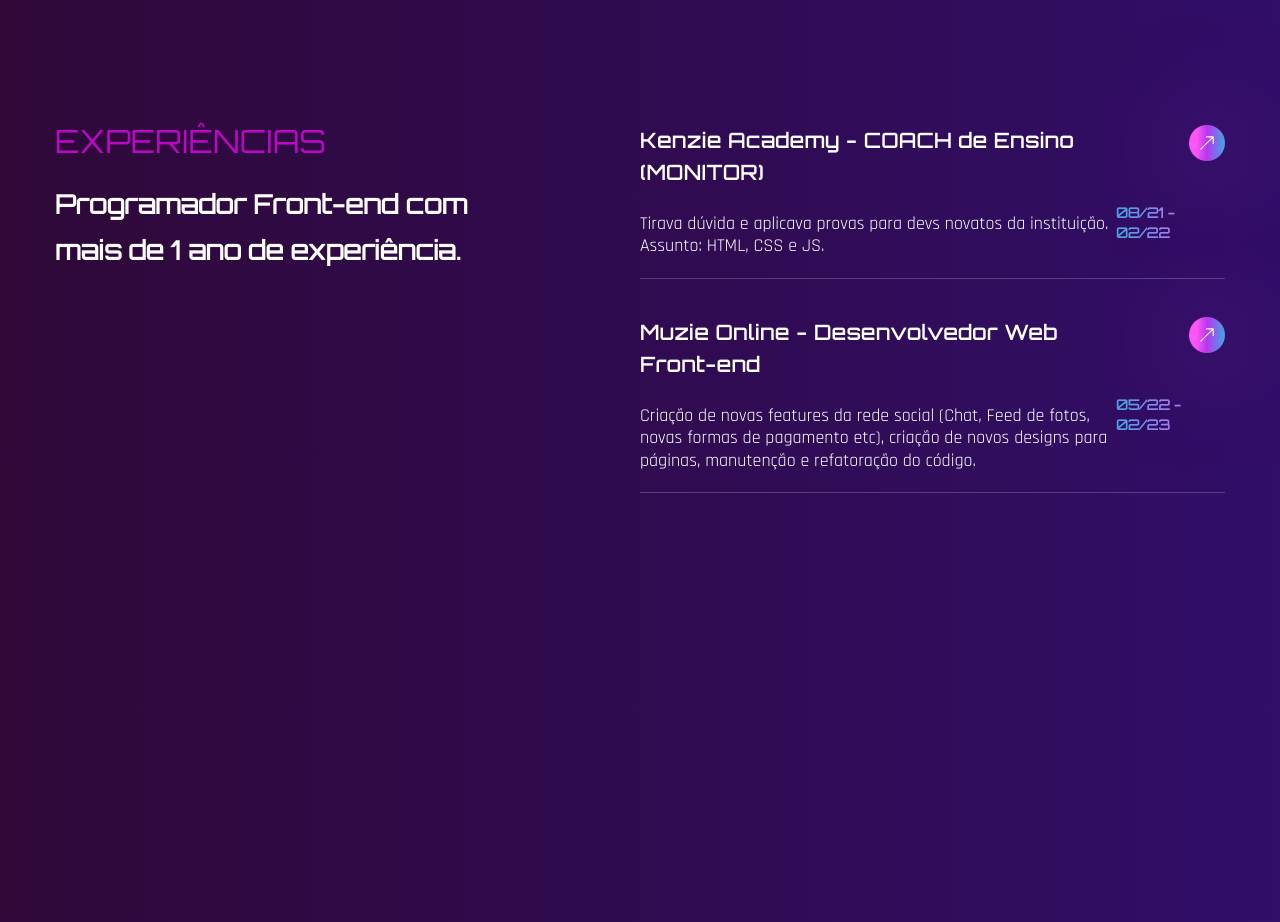
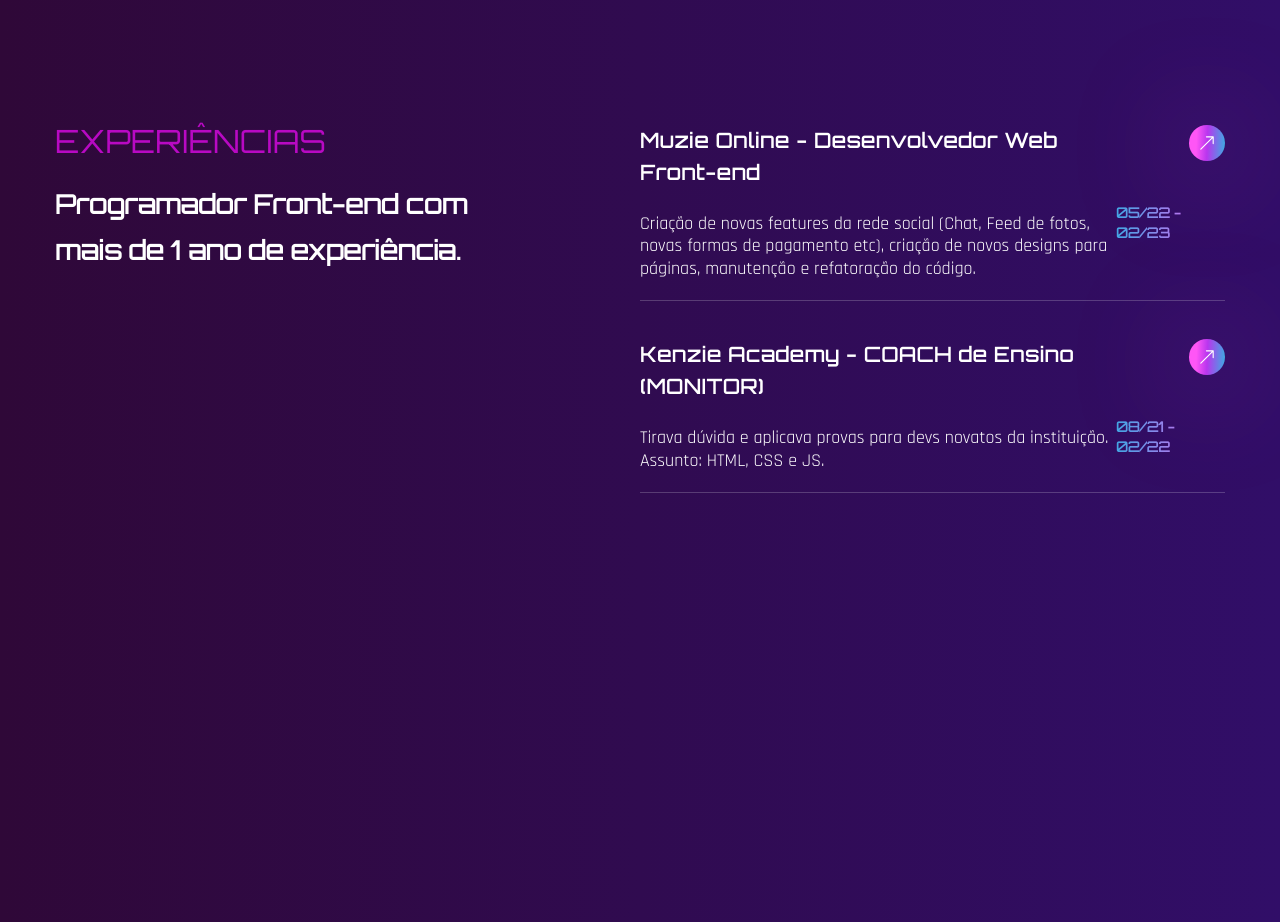
Before and after one commit to BrunoFaria93/portfolio-bruno, a React (Create React App) app in the folder portfolioProject/: page / in a window 1280 px wide. Shown: the part 3360-4282 px from the top of the page. Built offline with nearby package versions, Linux system fonts and the light colour scheme; the HTML template or start-up script is replaced by a standard one; a web font is replaced by a local one.

Commit message:
mudei o nome contact para experiences e mudei a ordem

```diff
--- a/portfolioProject/src/App.js
+++ b/portfolioProject/src/App.js
@@ -1,6 +1,6 @@
 import About from "./components/About";
 import Banner from "./components/Banner";
-import Contact from "./components/Contact";
+import Experiences from "./components/Experiences";
 import Header from "./components/Header";
 import Nav from "./components/Nav";
 import Services from "./components/Services";
@@ -15,7 +15,7 @@
       <About />
       <Services />
       <Work />
-      <Contact />
+      <Experiences />
       <div className="h-[4000px]"></div>
     </div>
   );
--- a/portfolioProject/src/components/Contact.js
+++ b/portfolioProject/src/components/Experiences.js
@@ -69,25 +69,25 @@
 import { BsArrowUpRight } from "react-icons/bs";
 import { motion } from "framer-motion";
 import { fadeIn } from "../variants";
-import { Link } from "react-scroll";
+
 const services = [
+  {
+    name: "Muzie Online - Desenvolvedor Web Front-end",
+    date: "05/22 - 02/23",
+    description: "Criação de novas features da rede social (Chat, Feed de fotos, novas formas de pagamento etc), criação de novos designs para páginas, manutenção e refatoração do código.",
+    link: "https://www.muzieonline.com.br/welcome",
+  },
   {
     name: "Kenzie Academy - COACH de Ensino (MONITOR)",
     date: "08/21 - 02/22",
     description: "Tirava dúvida e aplicava provas para devs novatos da instituição. Assunto: HTML, CSS e JS.",
     link: "https://kenzie.com.br/blog/como-e-ser-coach-na-kenzie-academy/",
-  },
-  {
-    name: "Muzie Online - Desenvolvedor Web Front-end",
-    date: "05/22 - 02/23",
-    description: "Criação de novas features da rede social (Chat, Feed de fotos, novas formas de pagamento etc), criação de novos designs para páginas, manutenção e refatoração do código.",
-    link: "https://www.muzieonline.com.br/welcome",
   }
 ];
 
-const Contact = () => {
+const Experiences = () => {
   return (
-    <section className="section" id="contact">
+    <section className="section" id="experiences">
       <div className="container mx-auto">
         <div className="flex flex-col lg:flex-row">
           <motion.div
@@ -159,4 +159,4 @@
   );
 };
 
-export default Contact;
+export default Experiences;
--- a/portfolioProject/src/components/Nav.js
+++ b/portfolioProject/src/components/Nav.js
@@ -56,7 +56,7 @@
             <BsClipboardData />
           </Link>
           <Link
-            to="contact"
+            to="experiences"
             activeClass="active"
             smooth={true}
             spy={true}
```
